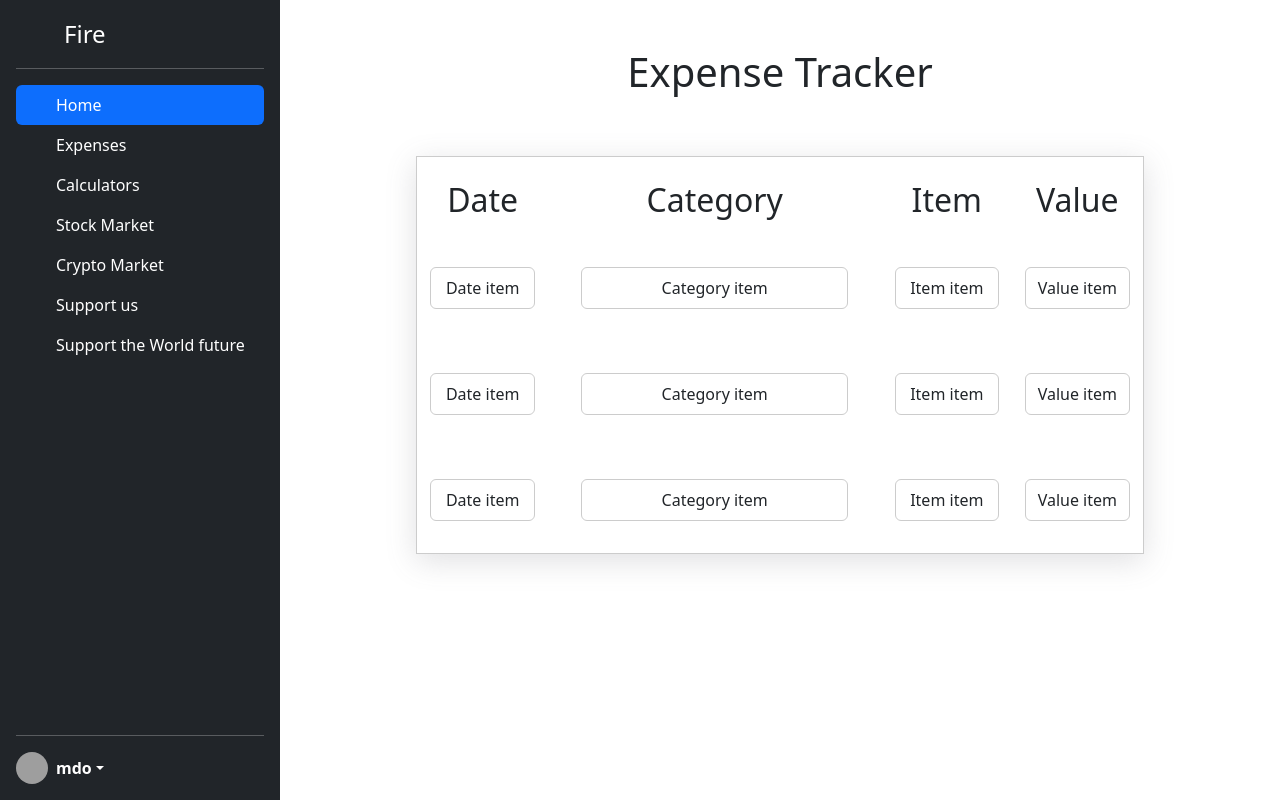
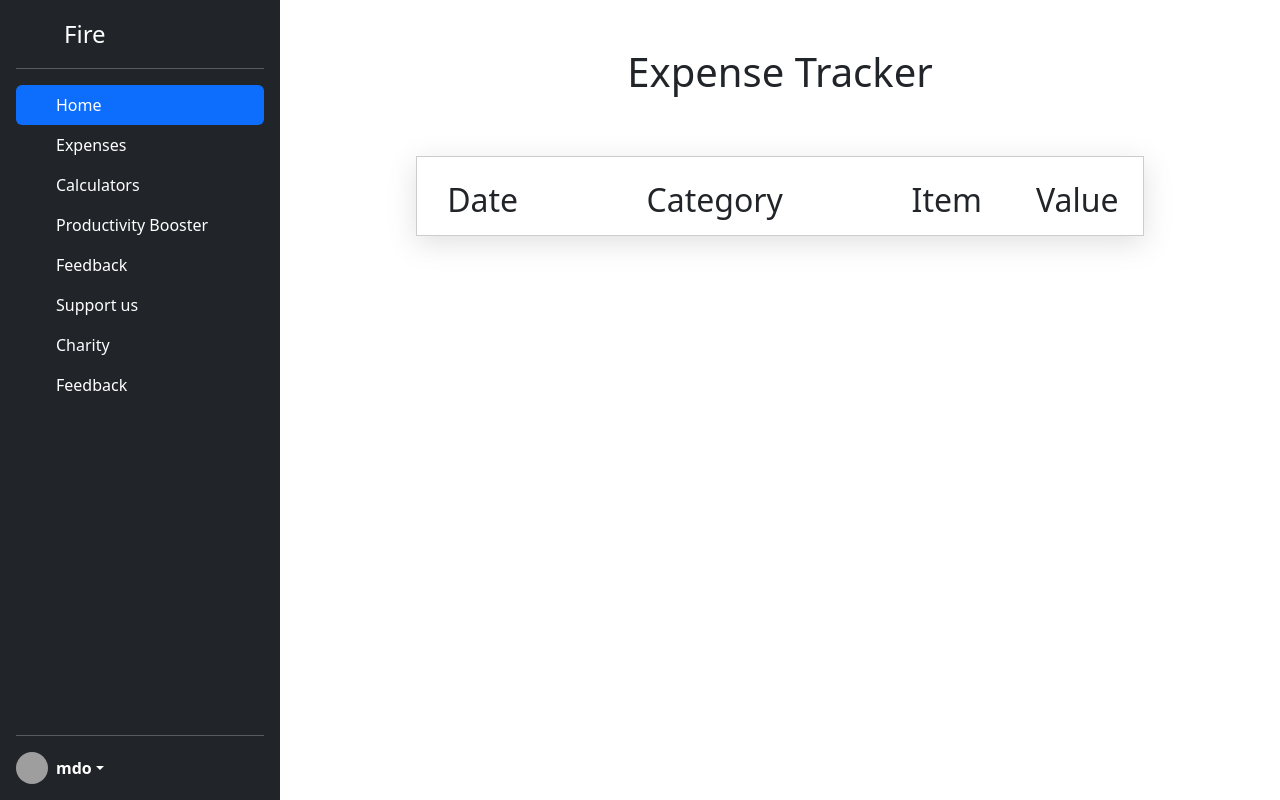
Before and after one commit to danielflorencio/fire-desktop, a React (Vite) app: page /expenses in a window 1280 px wide. Built offline with nearby package versions, Linux system fonts and the light colour scheme; grey boxes are pictures that could not be loaded.

Commit message:
implemented array.map, filteredList not working

```diff
--- a/src/components/ExpenseTracker/ExpenseTracker.tsx
+++ b/src/components/ExpenseTracker/ExpenseTracker.tsx
@@ -24,7 +24,7 @@ export default function ExpenseTracker(){
     return(
     <>
         <h1 className='text-center' style={{marginBottom: '60px'}}>Expense Tracker</h1>
-        <ExpensesTable/>
+        <ExpensesTable list={filteredList}/> {/*  */}
     </>
     )
 }
--- a/src/components/Sidebar/Sidebar.tsx
+++ b/src/components/Sidebar/Sidebar.tsx
@@ -31,6 +31,18 @@ export default function Sidebar(){
             <li>
                 <a href="#" className="nav-link text-white">
                 <svg className="bi pe-none me-2" width="16" height="16"></svg>
+                Productivity Booster
+                </a>
+            </li>
+            <li>
+                <a href="#" className="nav-link text-white">
+                <svg className="bi pe-none me-2" width="16" height="16"></svg>
+                Feedback
+                </a>
+            </li>
+            {/* <li>
+                <a href="#" className="nav-link text-white">
+                <svg className="bi pe-none me-2" width="16" height="16"></svg>
                 Stock Market
                 </a>
             </li>
@@ -39,7 +51,7 @@ export default function Sidebar(){
                 <svg className="bi pe-none me-2" width="16" height="16"></svg>
                 Crypto Market
                 </a>
-            </li>
+            </li> */}
             <li>
                 <a href="#" className="nav-link text-white">
                 <svg className="bi pe-none me-2" width="16" height="16"></svg>
@@ -49,7 +61,13 @@ export default function Sidebar(){
             <li>
                 <a href="#" className="nav-link text-white">
                 <svg className="bi pe-none me-2" width="16" height="16"></svg>
-                Support the World future
+                Charity
+                </a>
+            </li>
+            <li>
+                <a href="#" className="nav-link text-white">
+                <svg className="bi pe-none me-2" width="16" height="16"></svg>
+                Feedback
                 </a>
             </li>
             </ul>
--- a/src/components/TableArea/ExpenseTrackerTable.tsx
+++ b/src/components/TableArea/ExpenseTrackerTable.tsx
@@ -1,5 +1,24 @@
 import './styles.css'
-export const ExpensesTable = () => {
+import { Expense } from '../../types/expense'
+
+type Props = { // Everytime we pass props in React Typescript components, we have to declare the type of the props separately.
+    list: Expense[]
+}
+
+const TableItem = ({list}: Props) => {
+    return (
+    <div className='table-row'>
+        <div className='table-item-container'><div className='table-item'>Date item</div></div>
+        <div className='table-item-container'><div className='table-item'>Category item</div></div>
+        <div className='table-item-container'><div className='table-item'>Item item</div></div>
+        <div className='table-item-container'><div className='table-item'>Value item</div></div>
+    </div>
+
+    )
+}
+
+
+export const ExpensesTable = ({list}: Props) => {
     return(
         <>
             <table className='table'>
@@ -9,53 +28,19 @@ export const ExpensesTable = () => {
                     <div className='table-title'><h2>Item</h2></div>
                     <div className='table-title'><h2>Value</h2></div>
                 </div>
-                <div className='table-row'>
-                    <div className='table-item-container'><div className='table-item'>Date item</div></div>
-                    <div className='table-item-container'><div className='table-item'>Category item</div></div>
-                    <div className='table-item-container'><div className='table-item'>Item item</div></div>
-                    <div className='table-item-container'><div className='table-item'>Value item</div></div>
-                </div>
-                <div className='table-row'>
-                    <div className='table-item-container'><div className='table-item'>Date item</div></div>
-                    <div className='table-item-container'><div className='table-item'>Category item</div></div>
-                    <div className='table-item-container'><div className='table-item'>Item item</div></div>
-                    <div className='table-item-container'><div className='table-item'>Value item</div></div>
-                </div>
-                <div className='table-row'>
-                    <div className='table-item-container'><div className='table-item'>Date item</div></div>
-                    <div className='table-item-container'><div className='table-item'>Category item</div></div>
-                    <div className='table-item-container'><div className='table-item'>Item item</div></div>
-                    <div className='table-item-container'><div className='table-item'>Value item</div></div>
-                </div>
+                {
+                    list.map((expense, index) =>(
+                        <div key={index} className='table-row'>
+                            <div className='table-item-container'><div className='table-item'>{}</div></div>
+                            <div className='table-item-container'><div className='table-item'>{expense.category}</div></div>
+                            <div className='table-item-container'><div className='table-item'>{expense.title}</div></div>
+                            <div className='table-item-container'><div className='table-item'>{expense.value}</div></div>
+                        </div>
 
-                {/* <tr>
-                    <th className='table-title date-title'>Date</th>
-                    <th className='table-title category-title'>Category</th>
-                    <th className='table-title item-title'>Item</th>
-                    <th className='table-title value-title'>Value</th>
-                </tr>
-                <tr>
-                    <td className='table-row'><div className='table-item'>Date item</div></td>
-                    <td className='table-row'><div className='table-item'>Category item</div></td>
-                    <td className='table-row'><div className='table-item'>Unit item</div></td>
-                    <td className='table-row'><div className='table-item'>Item value</div></td>
-                </tr>
-                <tr>
-                    <td className='table-row'>Date item</td>
-                    <td className='table-row'>Category item</td>
-                    <td className='table-row'>Unit item</td>
-                    <td className='table-row'>Item value</td>
-                </tr>
-                <tr>
-                    <td className='table-row'>Date item</td>
-                    <td className='table-row'>Category item</td>
-                    <td className='table-row'>Unit item</td>
-                    <td className='table-row'>Item value</td>
-                </tr> */}
+                    ))
+                }
+
             </table>
-            {/* <tbody>
-
-            </tbody> */}
         </>
     )
 }
--- a/src/data/expenses.ts
+++ b/src/data/expenses.ts
@@ -1,8 +1,8 @@
 import { Expense } from "../types/expense";
 export const expenses: Expense[] = [ // This line makes so 'expenses' is an array of the Expense type.
-    { date: new Date(2022, 10, 15), category: 'food', title: 'Chicken', value: 22.7 },
-    { date: new Date(2022, 10, 15), category: 'food', title: 'Energetic', value: 8.8 },
-    { date: new Date(2022, 10, 15), category: 'ads', title: 'Facebook', value: 8.8 },
-    { date: new Date(2022, 10, 15), category: 'ads', title: 'Google', value: 8.8 },
-    { date: new Date(2022, 10, 15), category: 'rent', title: 'Apartment', value: 8.8 }
+    { date: new Date(2022, 12, 6), category: 'food', title: 'Chicken', value: 22.7 },
+    { date: new Date(2022, 12, 6), category: 'food', title: 'Energetic', value: 8.8 },
+    { date: new Date(2022, 12, 6), category: 'ads', title: 'Facebook', value: 8.8 },
+    { date: new Date(2022, 6, 12), category: 'ads', title: 'Google', value: 8.8 },
+    { date: new Date(2022, 6, 12), category: 'rent', title: 'Apartment', value: 8.8 }
 ];
--- a/src/helpers/dateFilter.ts
+++ b/src/helpers/dateFilter.ts
@@ -13,14 +13,18 @@ export const filterListByMonth = (list: Expense[], date: string): Expense[] => {
     let newList: Expense[] = [];
     let [year, month] = date.split('-');
 
-    for(let i in list){
+    for(let i = 0; i < list.length; i++){
         if(
             list[i].date.getFullYear() === parseInt(year) &&
             (list[i].date.getMonth() + 1) === parseInt(month)
         ) {
             newList.push(list[i])
+            console.log('newList ', i, ' ', newList)
         }
     }
+    // console.log('date ', Date())
+    // console.log('newlist ', newList)
+    console.log(newList)
     return newList;
 }
 
```
